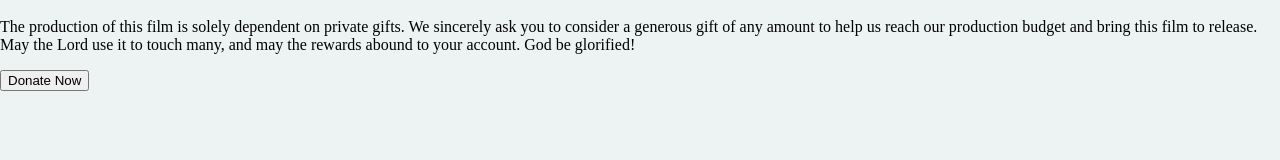
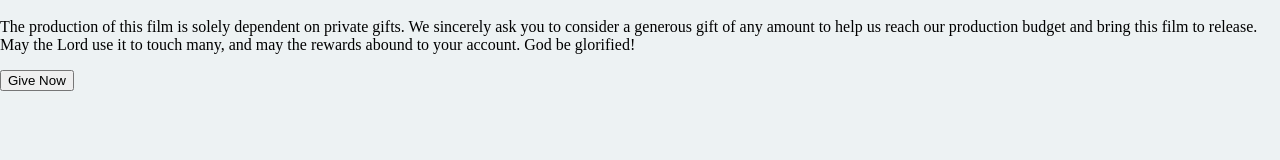
Before and after one commit to CandeeGenerations/patrickfilm, a Next.js app: page / in a window 1280 px wide. Shown: the part 4138-4298 px from the top of the page. Built offline with nearby package versions, Linux system fonts and the light colour scheme; no server answers.

Commit message:
fix: package updates

```diff
--- a/pages/index.tsx
+++ b/pages/index.tsx
@@ -109,7 +109,7 @@ const Home = (): React.ReactElement => {
             large
             rounded
           >
-            Donate Now
+            Give Now
           </ButtonLink>
         </Container>
       </Layout>
```
Also changed, not shown: package.json (+10 -17 lines), 1 other file (tests, documents, lock files or other folders).
